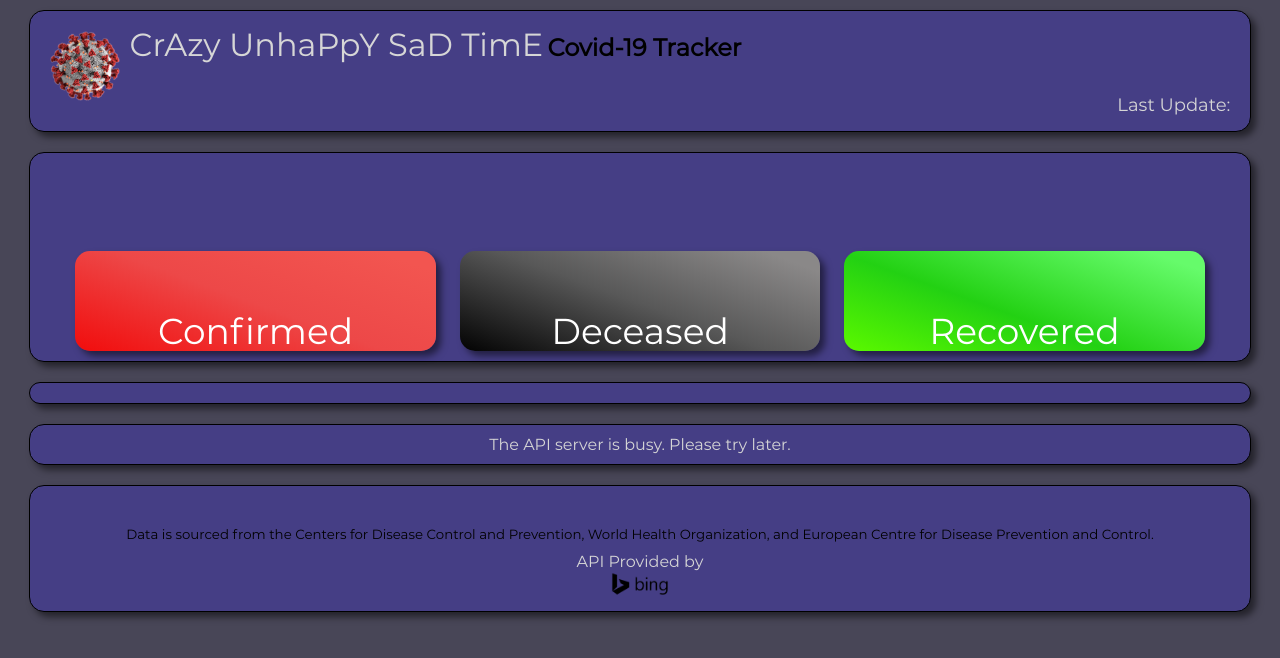
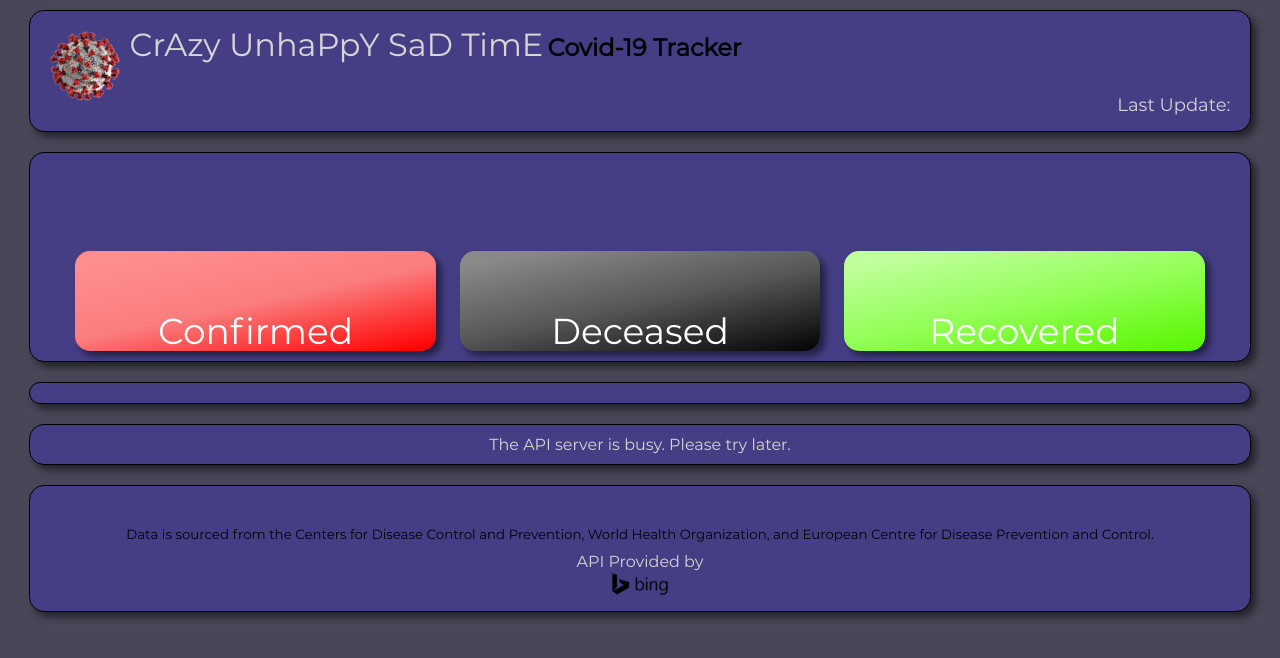
Before and after one commit to crashdaddy/covidTracker, a plain HTML site: page index.html in a window 1280 px wide. Drawn offline with Linux system fonts and the light colour scheme; no server answers.

Commit message:
changed stats divs to gradients

```diff
--- a/index.html
+++ b/index.html
@@ -18,7 +18,7 @@
     }
     /* Sortable tables */
     table.sortable {
-        font-size: 15pt;
+        font-size: 18pt;
         width: 100%;
         border-collapse: collapse;
     }
@@ -79,8 +79,8 @@
         color: white;
         margin-top: 30px;
         -webkit-box-shadow: 5px 5px 7px 0px rgba(0,0,0,0.75);
-        background: rgb(241,15,15);
-        background: linear-gradient(20deg, rgba(241,15,15,1) 2%, rgba(237,72,72,1) 49%, rgba(242,85,80,1) 91%);
+        background: rgb(255,0,0);
+        background: linear-gradient(348deg, rgba(255,0,0,1) 2%, rgba(250,125,125,1) 49%, rgba(255,142,142,1) 91%);
         border-radius: 15px;
         box-shadow: 5px 5px 7px 0px rgba(0,0,0,0.5);
         width:30%;
@@ -94,7 +94,7 @@
         margin-top: 30px;
         -webkit-box-shadow: 5px 5px 7px 0px rgba(0,0,0,0.75);
         background: rgb(6,6,6);
-        background: linear-gradient(20deg, rgba(6,6,6,1) 2%, rgba(88,88,88,1) 49%, rgba(138,136,136,1) 91%);
+        background: linear-gradient(348deg, rgba(6,6,6,1) 2%, rgba(88,88,88,1) 49%, rgba(138,136,136,1) 91%);
         border-radius: 15px;
         box-shadow: 5px 5px 7px 0px rgba(0,0,0,0.5);
         width:30%;
@@ -110,7 +110,8 @@
         margin-top: 30px;
         -webkit-box-shadow: 5px 5px 7px 0px rgba(0,0,0,0.75);
         background: rgb(88,247,0);
-background: linear-gradient(20deg, rgba(88,247,0,1) 2%, rgba(35,209,19,1) 42%, rgba(102,251,107,1) 91%);         border-radius: 15px;
+background: linear-gradient(348deg, rgba(88,247,0,1) 2%, rgba(148,255,89,1) 49%, rgba(192,255,157,1) 91%);
+     border-radius: 15px;
         box-shadow: 5px 5px 7px 0px rgba(0,0,0,0.5);
         width:30%;
         display: inline-block;
--- a/src/main.js
+++ b/src/main.js
@@ -106,7 +106,7 @@ const displayWatched = () => {
             starPic = "https://www.crazyhappyfuntime.com/covidTracker/img/favoritesStar.png";
         }
     }
-    htmlStr += `<tr><td onclick="watchList('${dataPath.id}',${countryIdx},${stateIdx},${countyIdx})"><img src="${starPic}" class="watch${dataPath.id}" style="width:15px;height:15px"></td>
+    htmlStr += `<tr><td onclick="watchList('${dataPath.id}',${countryIdx},${stateIdx},${countyIdx})"><img src="${starPic}" class="watch${dataPath.id}" style="max-width:30px;height:30px"></td>
     <td onclick="displayData(${countryIdx},${stateIdx},${countyIdx})">${dataPath.displayName}</td><td style="text-align:right;">${dataPath.totalConfirmed}</td>
     <td style="text-align:center;">${dataPath.totalConfirmedDelta} / ${totalConfirmedChgPercent}%</td><td style="text-align:right;color:black;font-weight:bold;">${dataPath.totalDeaths}</td>
     <td style="text-align:center;color:black;font-weight:bold;">${dataPath.totalDeathsDelta} / ${totalDeathsChgPercent}%</td><td style="text-align:right;">${dataPath.totalRecovered}</td>
@@ -187,7 +187,7 @@ const displayData = (countryIdx,stateIdx,countyIdx) => {
             }
         }
         // the html for each row
-        htmlStr += `<tr id = "${i}"><td onclick="watchList('${dataPath.areas[i].id}',${countryIdx},${stateIdx},${countyIdx})"><img src="${starPic}" class="watch${dataPath.areas[i].id}" style="width:15px;height:15px"></td>
+        htmlStr += `<tr id = "${i}"><td onclick="watchList('${dataPath.areas[i].id}',${countryIdx},${stateIdx},${countyIdx})"><img src="${starPic}" class="watch${dataPath.areas[i].id}" style="max-width:30px;max-height:30px"></td>
         <td onclick="displayData(${countryIdx},${stateIdx},${countyIdx})">${dataPath.areas[i].displayName}</td><td style="text-align:right;">${dataPath.areas[i].totalConfirmed}</td>
         <td style="text-align:center;">${dataPath.areas[i].totalConfirmedDelta} / ${totalConfirmedChgPercent}%</td><td style="text-align:right;color:black;font-weight:bold;">${dataPath.areas[i].totalDeaths}</td>
         <td style="text-align:center;color:black;font-weight:bold;">${dataPath.areas[i].totalDeathsDelta} / ${totalDeathsChgPercent}%</td><td style="text-align:right;">${dataPath.areas[i].totalRecovered}</td>
```
